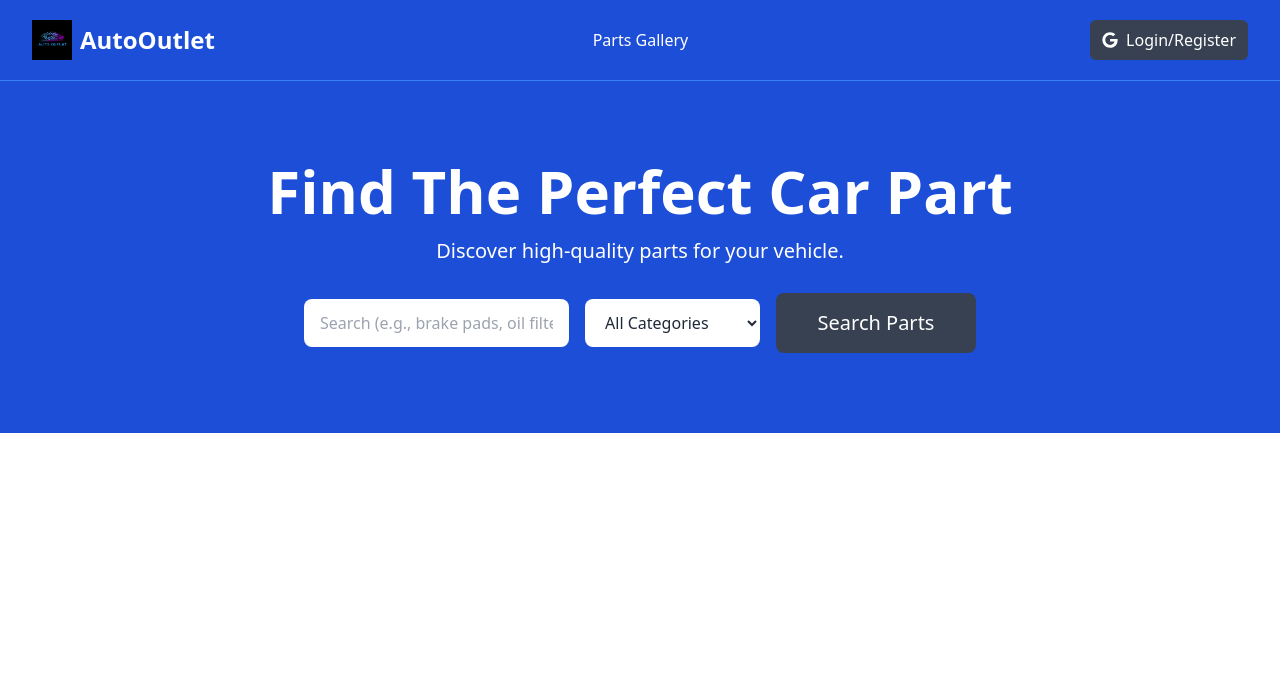
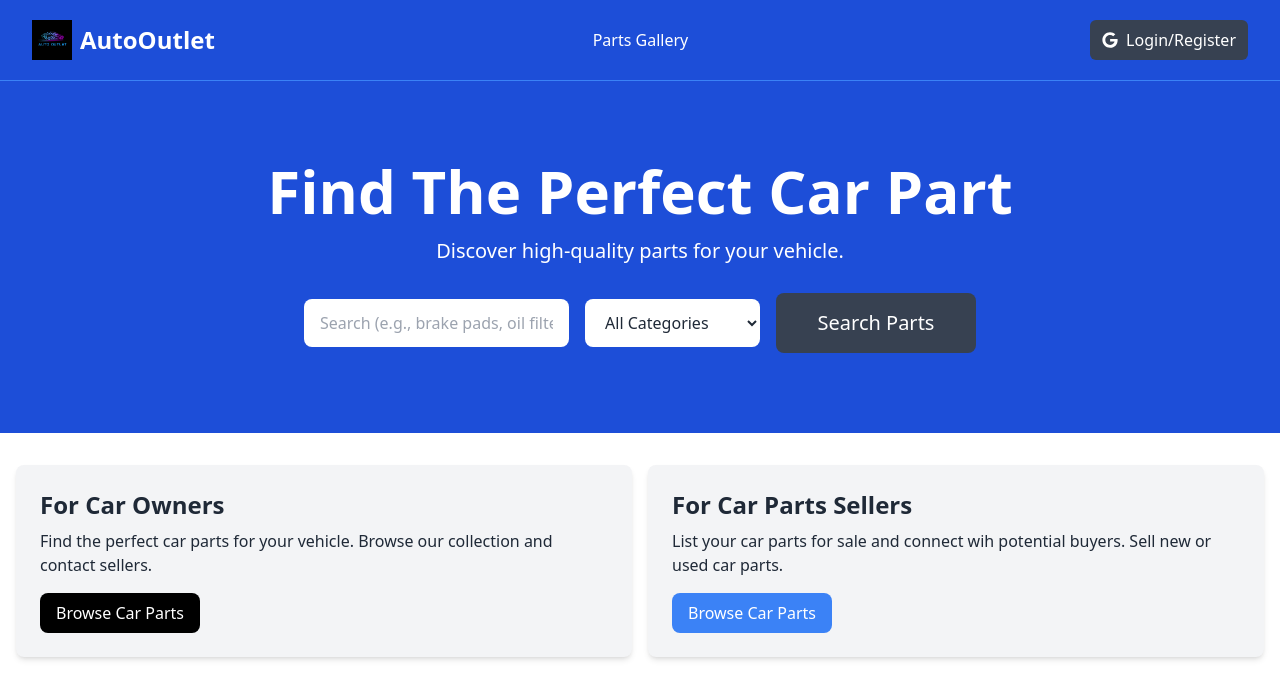
Before and after one commit to KQuiggins/NextJS_AutoOutlet, a Next.js app: page / in a window 1280 px wide. Shown: the top 698 px of the page. Built offline with nearby package versions, Linux system fonts and the light colour scheme.

Commit message:
Add GridBoxes component and Footer component

```diff
--- a/app/page.jsx
+++ b/app/page.jsx
@@ -1,9 +1,11 @@
 import HeroPage from "@/components/Hero";
+import GridBoxes from "@/components/GridBoxes";
 
 const HomePage = () => {
   return (
     <>
       <HeroPage />
+      <GridBoxes />
     </>
   );
 };
--- /dev/null
+++ b/components/Footer.jsx
@@ -0,0 +1,9 @@
+
+
+const Footer = () => {
+  return (
+    <div>Footer</div>
+  )
+}
+
+export default Footer
--- /dev/null
+++ b/components/GridBox.jsx
@@ -0,0 +1,26 @@
+import React from "react";
+
+const GridBox = ({
+  heading,
+  backgroundColor = "bg-gray-100",
+  textColor = "text-gray-800",
+  buttonInfo,
+  children,
+}) => {
+  return (
+    <div className={`${backgroundColor} p-6 rounded-lg shadow-md`}>
+      <h2 className={`${textColor} text-2xl font-bold`}>{heading}</h2>
+      <p className={`${textColor} mt-2 mb-4`}>
+        {children}
+      </p>
+      <a
+        href={buttonInfo.link}
+        className={`inline-block ${buttonInfo.backgroundColor} text-white rounded-lg px-4 py-2 hover:opacity-80`}
+      >
+        {buttonInfo.text}
+      </a>
+    </div>
+  );
+};
+
+export default GridBox;
--- /dev/null
+++ b/components/GridBoxes.jsx
@@ -0,0 +1,38 @@
+import GridBox from "./GridBox";
+
+const GridBoxes = () => {
+  return (
+    <section>
+      <div className="container-xl lg:container m-auto">
+        <div className="grid grid-cols-1 md:grid-cols-2 gap-4 p-4 rounded-lg">
+          <GridBox
+            heading="For Car Owners"
+            backgroundColor="bg-gray-100"
+            buttonInfo={{
+              text: "Browse Car Parts",
+              link: "/parts",
+              backgroundColor: 'bg-black'
+            }}
+
+            >
+              Find the perfect car parts for your vehicle. Browse our collection and contact sellers.
+            </GridBox>
+          <GridBox
+            heading="For Car Parts Sellers"
+            backgroundColor="bg-gray-100"
+            buttonInfo={{
+              text: "Browse Car Parts",
+              link: "/parts/add_parts",
+              backgroundColor: 'bg-blue-500'
+            }}
+
+            >
+              List your car parts for sale and connect wih potential buyers. Sell new or used car parts.
+            </GridBox>
+        </div>
+      </div>
+    </section>
+  );
+};
+
+export default GridBoxes;
```
